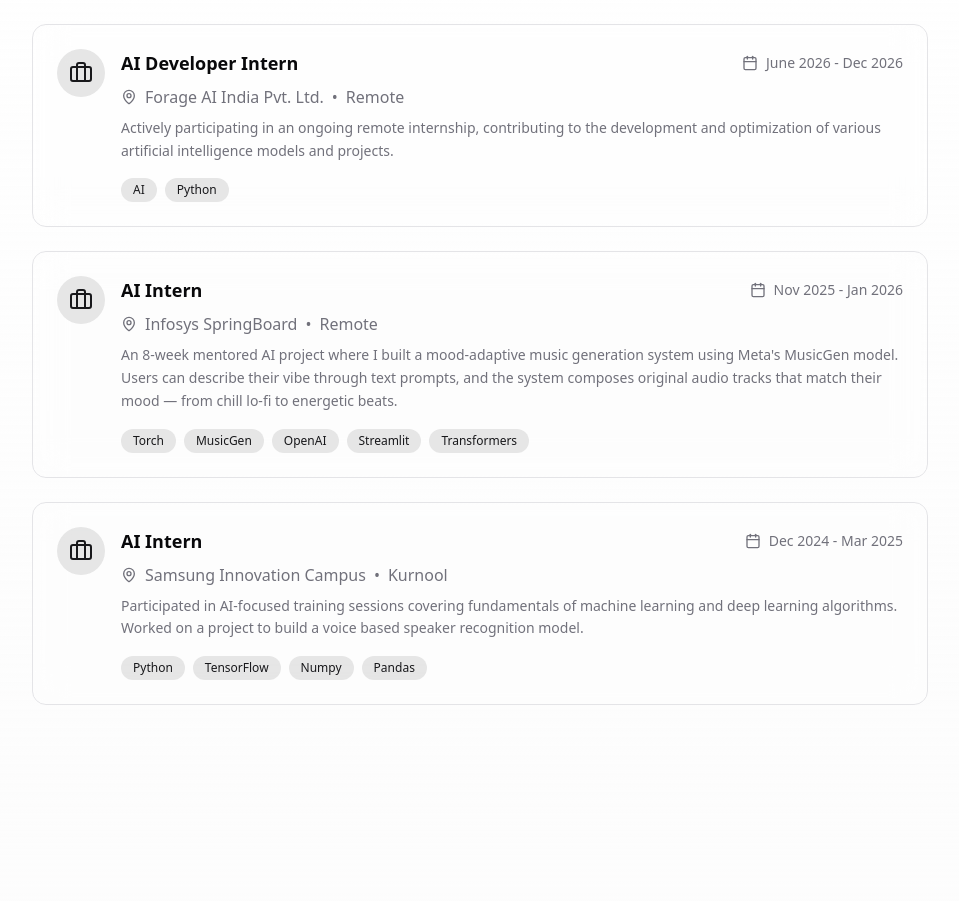
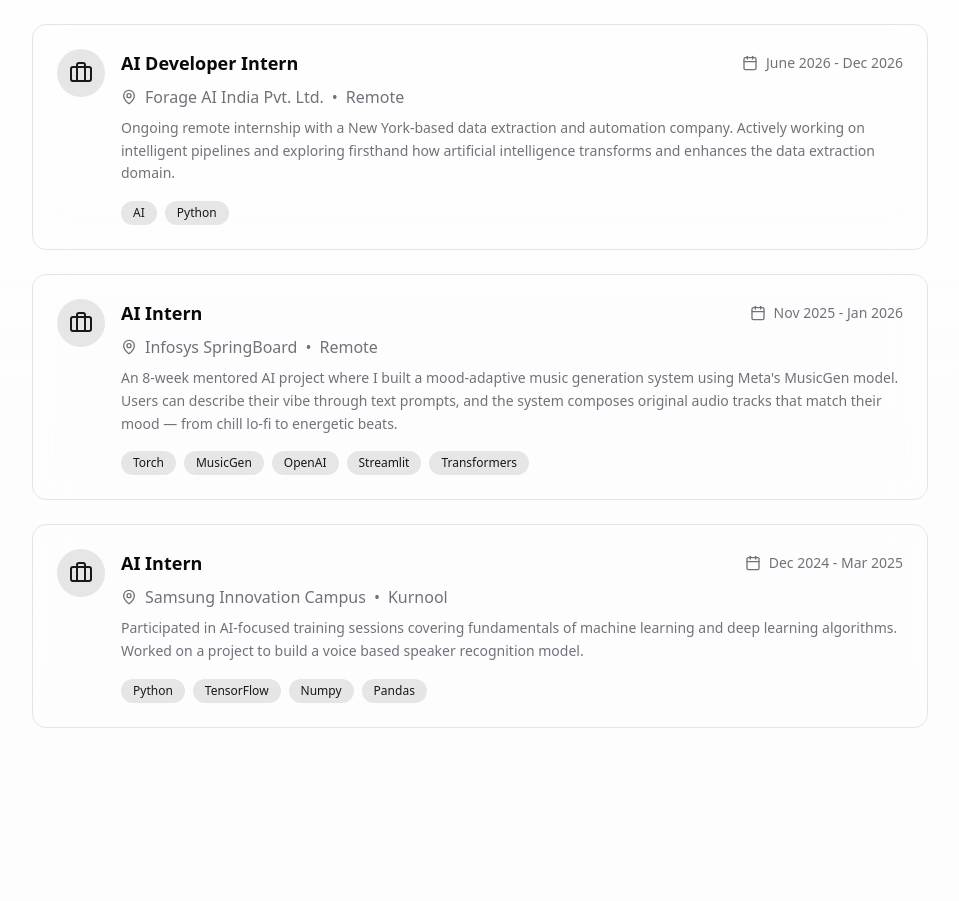
Before and after one commit to Lokesh-916/Lokie--AI-Portfolio, a Next.js app: page / in a window 1280 px wide. Shown: the part 1061-1962 px from the top of the page, without its empty margins (160-1119 px from the left). Built offline with nearby package versions, Linux system fonts and the light colour scheme.

Commit message:
Update internship desc with domain details

```diff
--- a/src/components/Experience.tsx
+++ b/src/components/Experience.tsx
@@ -18,7 +18,7 @@ export function Experience() {
       company: 'Forage AI India Pvt. Ltd.',
       location: 'Remote',
       period: 'June 2026 - Dec 2026',
-      description: 'Actively participating in an ongoing remote internship, contributing to the development and optimization of various artificial intelligence models and projects.',
+      description: 'Ongoing remote internship with a New York-based data extraction and automation company. Actively working on intelligent pipelines and exploring firsthand how artificial intelligence transforms and enhances the data extraction domain.',
       technologies: ['AI', 'Python'],
     },
     {
```
